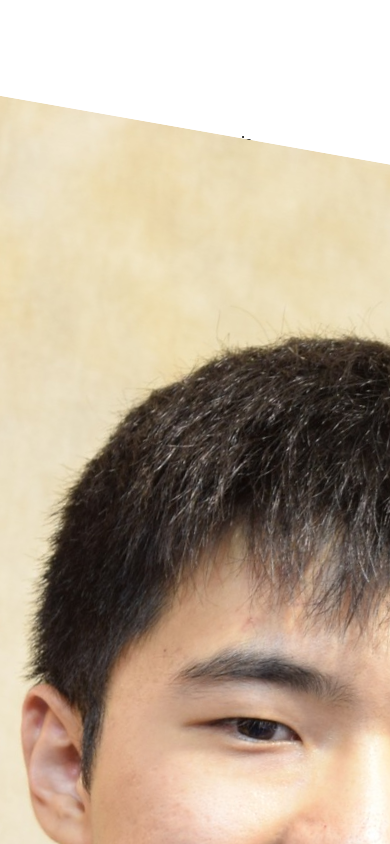
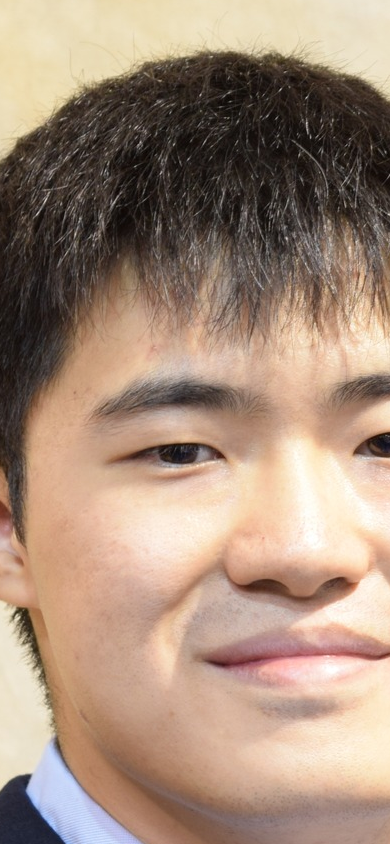
Before and after one commit to TzuCChan/tzucchan.github.io, a React (Create React App) app: page / in a window 390 px wide. Shown: the top 844 px of the page. Built offline with nearby package versions, Linux system fonts and the light colour scheme.

Commit message:
header css 6

```diff
--- a/src/components/header/header.css
+++ b/src/components/header/header.css
@@ -59,3 +59,10 @@ header {
   font-weight: 300;
   font-size: 0.9rem;
 }
+
+/* ================ MEDIA QUERIES (MEDIUM DEVICES) ================= */
+@media screen and (max-width: 1024px) {
+  header {
+    height: 68vh;
+  }
+}
```
